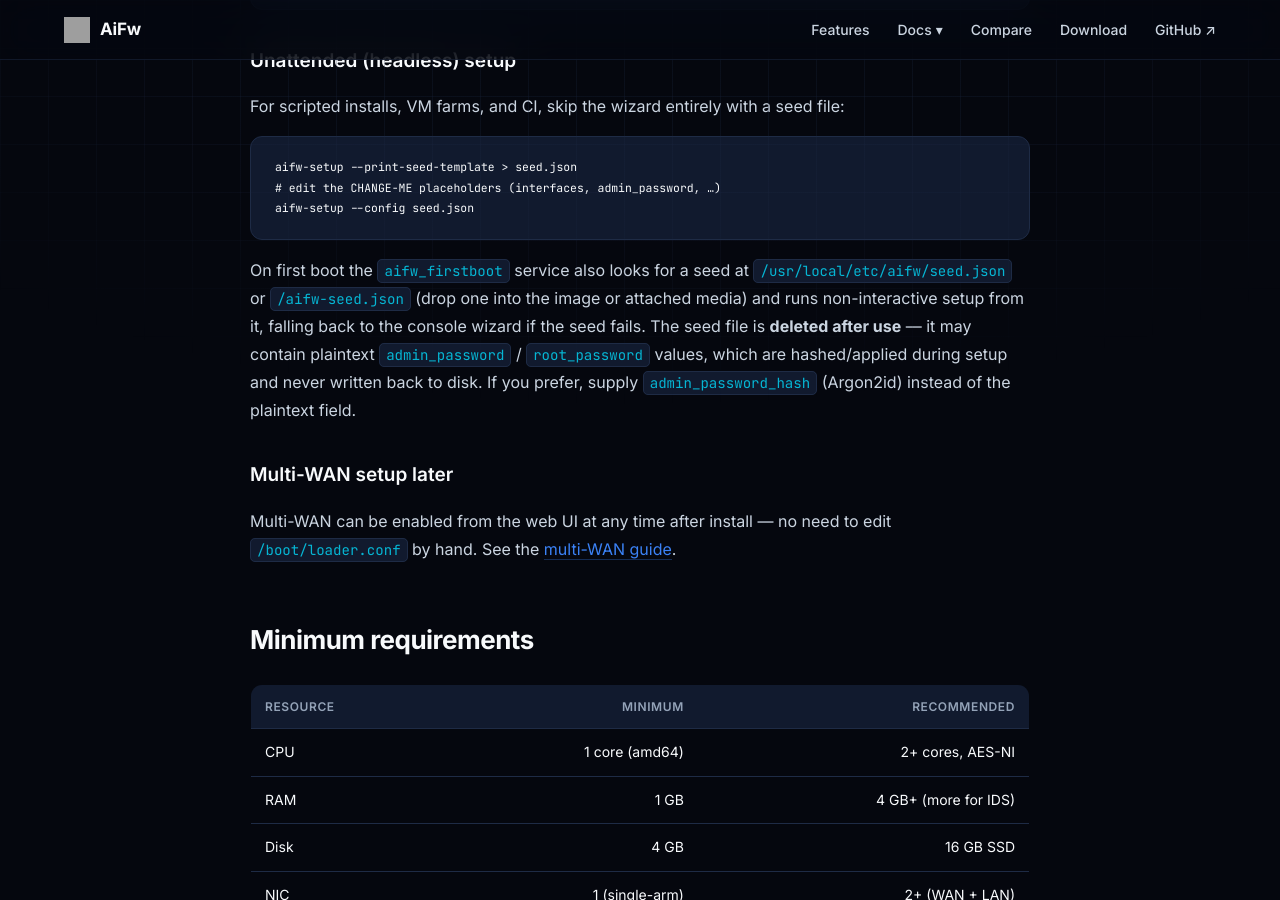
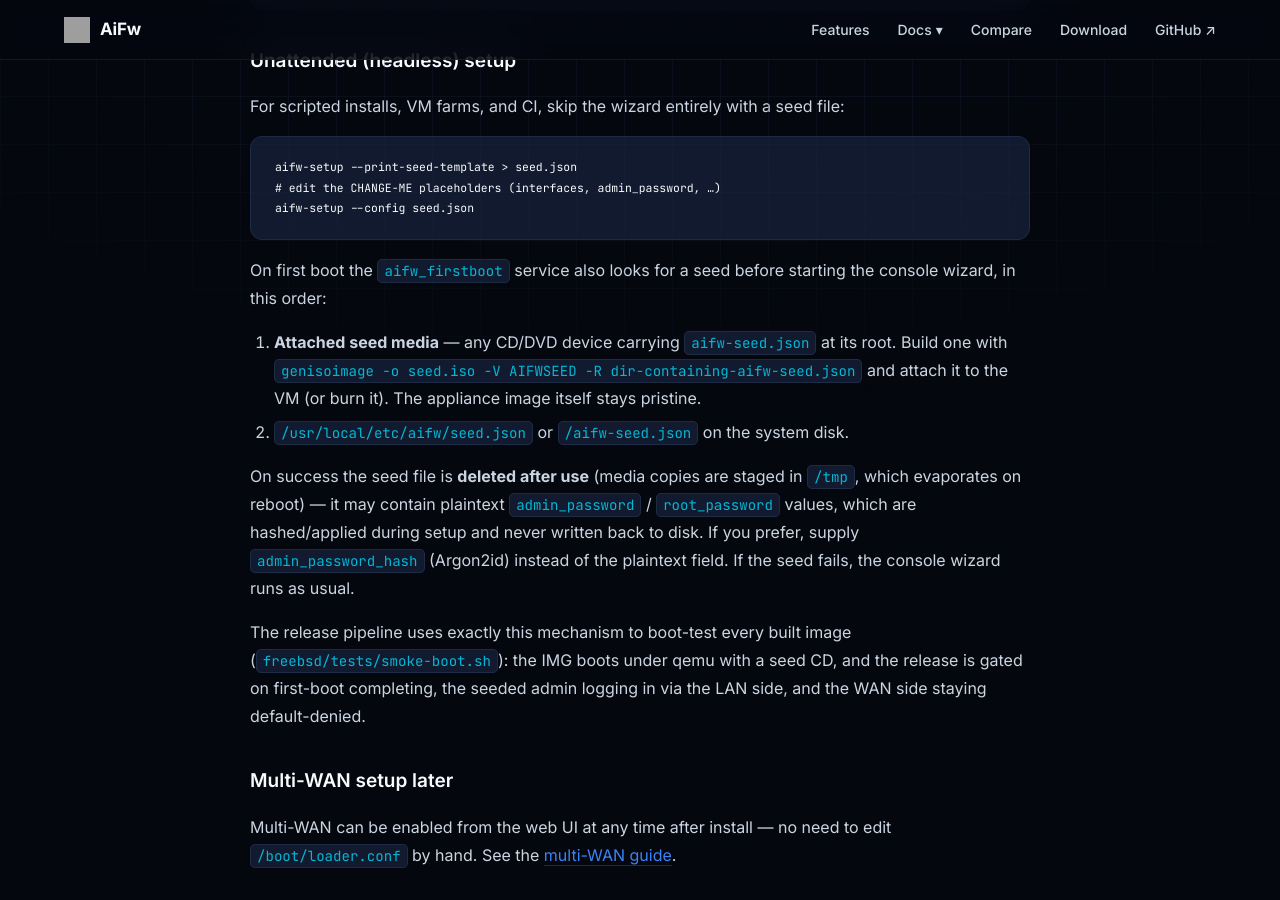
Before and after one commit to ZerosAndOnesLLC/AiFw, a Jekyll site: the page built from docs/install.md, in a window 1280 px wide and 900 px high, scrolled down 1668 px. Built offline with Jekyll 4.4.1, drawn with Linux system fonts in a browser that asks for light colours; grey boxes are pictures that could not be loaded.

Commit message:
feat: appliance boot smoke gating releases; fix two never-boots image bugs (#533 Phase 2)
smoke-boot.sh boots the built USB IMG unmodified under qemu (KVM) with a
seed ISO attached; aifw_firstboot finds aifw-seed.json on the CD, runs
unattended setup, and the test asserts the seeded admin can log in via
the LAN path and probes WAN-side exposure. Wired into build-iso.yml as
the smoke-boot job; the release job now requires it — an image nobody
booted never ships. Verified end to end locally: power-on to
authenticated API in ~21 s.

Image bugs found by the smoke's first runs (both predate it, both
invisible to every other test tier):
- newfs ran without -L aifw, so the /dev/ufs/aifw label that fstab and
  loader.conf mount root by never existed — the published USB IMG has
  never been bootable (dropped to mountroot> on every boot; the ISO's
  cd9660 path masked it).
- the image never created the /firstboot flag, and rc(8) skips
  KEYWORD: firstboot scripts without it — aifw_firstboot never auto-ran
  on any boot of any media; installs worked only because the console
  menu offers setup manually.

Also: dual serial+video console in the image (headless observability;
made the mountroot diagnosis possible), aifw_firstboot probes CD devices
for seed media, docs updated. The WAN-side management-plane exposure the
smoke surfaced (API/SSH pass rules are not interface-scoped) is reported
separately and deliberately left a warning, not a failure, pending that
decision.

````diff
--- a/Cargo.toml
+++ b/Cargo.toml
@@ -19,7 +19,7 @@ members = [
 resolver = "2"
 
 [workspace.package]
-version = "5.102.0"
+version = "5.103.0"
 edition = "2024"
 license = "MIT"
 repository = "https://github.com/ZerosAndOnesLLC/AiFw"
--- a/aifw-ui/package.json
+++ b/aifw-ui/package.json
@@ -1,6 +1,6 @@
 {
   "name": "aifw-ui",
-  "version": "5.102.0",
+  "version": "5.103.0",
   "private": true,
   "scripts": {
     "dev": "next dev",
--- a/docs/install.md
+++ b/docs/install.md
@@ -103,7 +103,14 @@ aifw-setup --print-seed-template > seed.json
 aifw-setup --config seed.json
 ```
 
-On first boot the `aifw_firstboot` service also looks for a seed at `/usr/local/etc/aifw/seed.json` or `/aifw-seed.json` (drop one into the image or attached media) and runs non-interactive setup from it, falling back to the console wizard if the seed fails. The seed file is **deleted after use** — it may contain plaintext `admin_password` / `root_password` values, which are hashed/applied during setup and never written back to disk. If you prefer, supply `admin_password_hash` (Argon2id) instead of the plaintext field.
+On first boot the `aifw_firstboot` service also looks for a seed before starting the console wizard, in this order:
+
+1. **Attached seed media** — any CD/DVD device carrying `aifw-seed.json` at its root. Build one with `genisoimage -o seed.iso -V AIFWSEED -R dir-containing-aifw-seed.json` and attach it to the VM (or burn it). The appliance image itself stays pristine.
+2. `/usr/local/etc/aifw/seed.json` or `/aifw-seed.json` on the system disk.
+
+On success the seed file is **deleted after use** (media copies are staged in `/tmp`, which evaporates on reboot) — it may contain plaintext `admin_password` / `root_password` values, which are hashed/applied during setup and never written back to disk. If you prefer, supply `admin_password_hash` (Argon2id) instead of the plaintext field. If the seed fails, the console wizard runs as usual.
+
+The release pipeline uses exactly this mechanism to boot-test every built image (`freebsd/tests/smoke-boot.sh`): the IMG boots under qemu with a seed CD, and the release is gated on first-boot completing, the seeded admin logging in via the LAN side, and the WAN side staying default-denied.
 
 ### Multi-WAN setup later
 
````
Also changed, not shown: .github/workflows/build-iso.yml, freebsd/tests/README.md, 3 other files.
